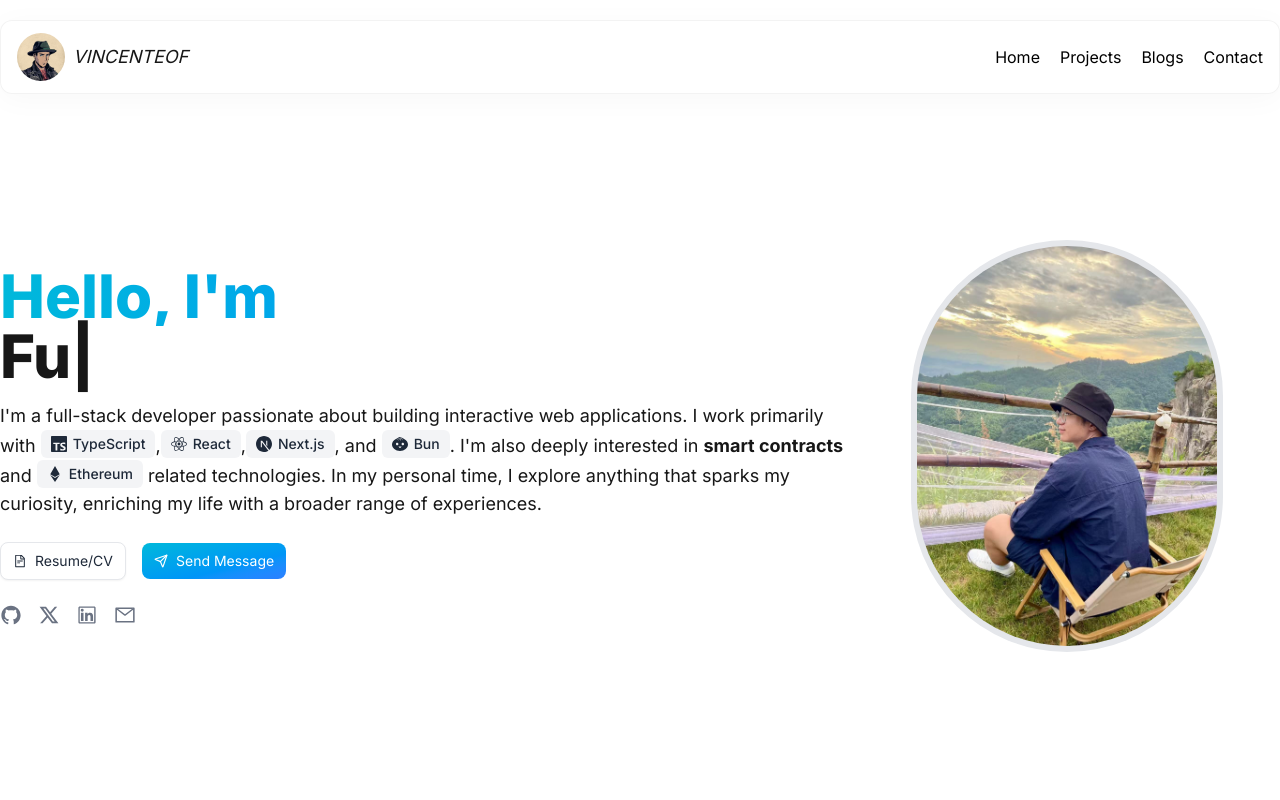
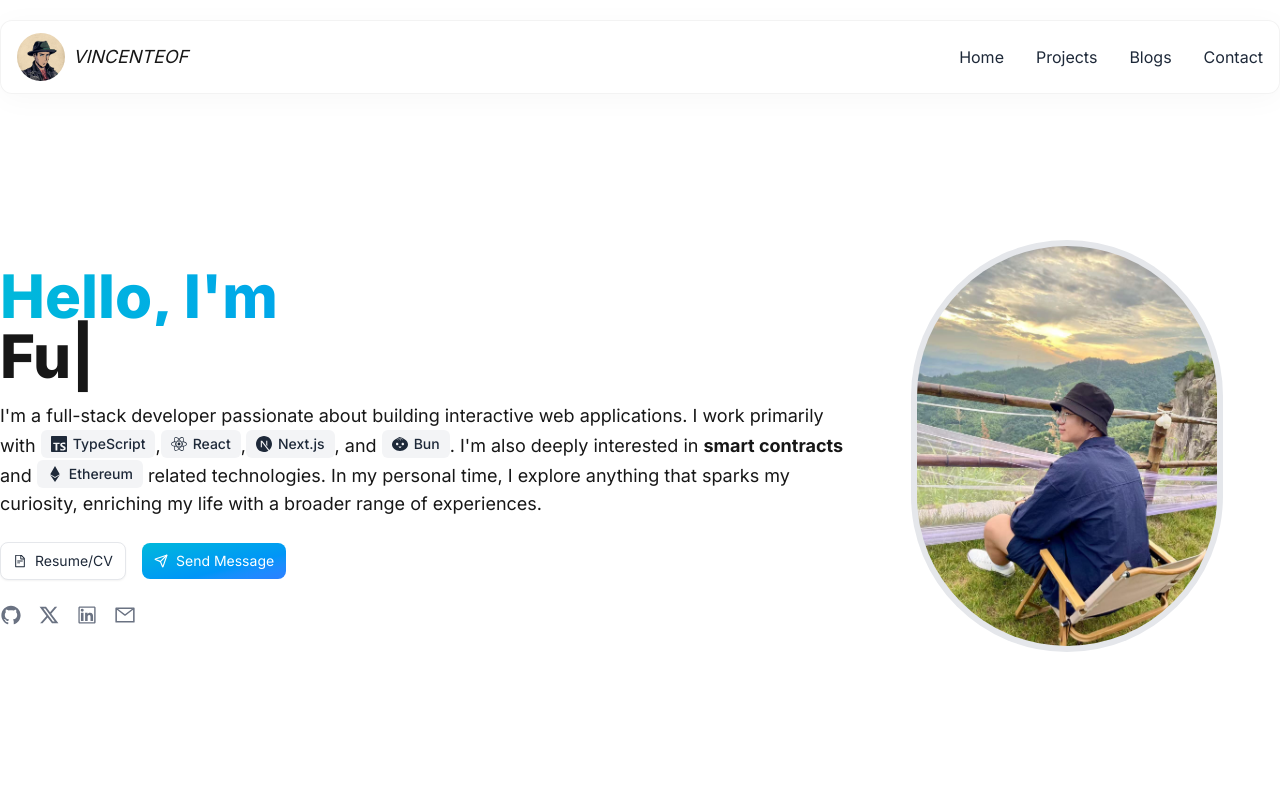
Before and after one commit to vincenteof/vincenteof.xyz, a Next.js app: page / in a window 1280 px wide. Shown: the top 800 px of the page. Built offline with nearby package versions, Linux system fonts and the light colour scheme.

Commit message:
feat: improve Header component styling and layout for better user experience

```diff
--- a/app/components/Header.tsx
+++ b/app/components/Header.tsx
@@ -1,8 +1,10 @@
+'use client'
+
 import React from 'react'
 import Image from 'next/image'
 
 const Header = () => {
-  // todo: border-primary/5 hover-underline
+  // todo: border-primary/5
   return (
     <header className="fixed top-5 left-0 right-0 z-50 transition-all duration-300">
       <div className="w-sm lg:container mx-auto transition-all duration-500 ease-in-out">
@@ -11,39 +13,41 @@ const Header = () => {
             href="#"
             className="text-lg relative group flex items-center gap-2"
           >
-            <span className="w-12 h-12">
+            <span className="w-12 h-12 overflow-hidden rounded-full">
               <Image
                 src="/images/MAD_LADS_8853.PNG"
                 alt="Vincenteof's photo"
                 width={96}
                 height={96}
-                className="size-full rounded-full object-cover"
+                className="size-full object-cover transition-transform duration-300 group-hover:scale-110"
               />
             </span>
-            <span className="italic">VINCENTEOF</span>
+            <span className="italic">
+              VINCENTEOF
+            </span>
           </a>
-          <div className="flex space-x-5">
+          <div className="flex space-x-8">
             <a
               href="#home"
-              className="hover-underline text-m text-black relative"
+              className="relative py-2 text-gray-800 dark:text-gray-200 after:absolute after:bottom-0 after:left-0 after:h-0.5 after:w-0 after:bg-gradient-to-r after:from-cyan-500 after:to-blue-500 hover:after:w-full after:transition-all after:duration-300"
             >
               Home
             </a>
             <a
               href="#projects"
-              className="hover-underline text-m dark:!text-gray-100 text-black relative"
+              className="relative py-2 text-gray-800 dark:text-gray-200 after:absolute after:bottom-0 after:left-0 after:h-0.5 after:w-0 after:bg-gradient-to-r after:from-cyan-500 after:to-blue-500 hover:after:w-full after:transition-all after:duration-300"
             >
               Projects
             </a>
             <a
               href="#blogs"
-              className="hover-underline text-m dark:!text-gray-100 text-black relative"
+              className="relative py-2 text-gray-800 dark:text-gray-200 after:absolute after:bottom-0 after:left-0 after:h-0.5 after:w-0 after:bg-gradient-to-r after:from-cyan-500 after:to-blue-500 hover:after:w-full after:transition-all after:duration-300"
             >
               Blogs
             </a>
             <a
               href="#contact"
-              className="hover-underline text-m dark:!text-gray-100 text-black relative"
+              className="relative py-2 text-gray-800 dark:text-gray-200 after:absolute after:bottom-0 after:left-0 after:h-0.5 after:w-0 after:bg-gradient-to-r after:from-cyan-500 after:to-blue-500 hover:after:w-full after:transition-all after:duration-300"
             >
               Contact
             </a>
```
